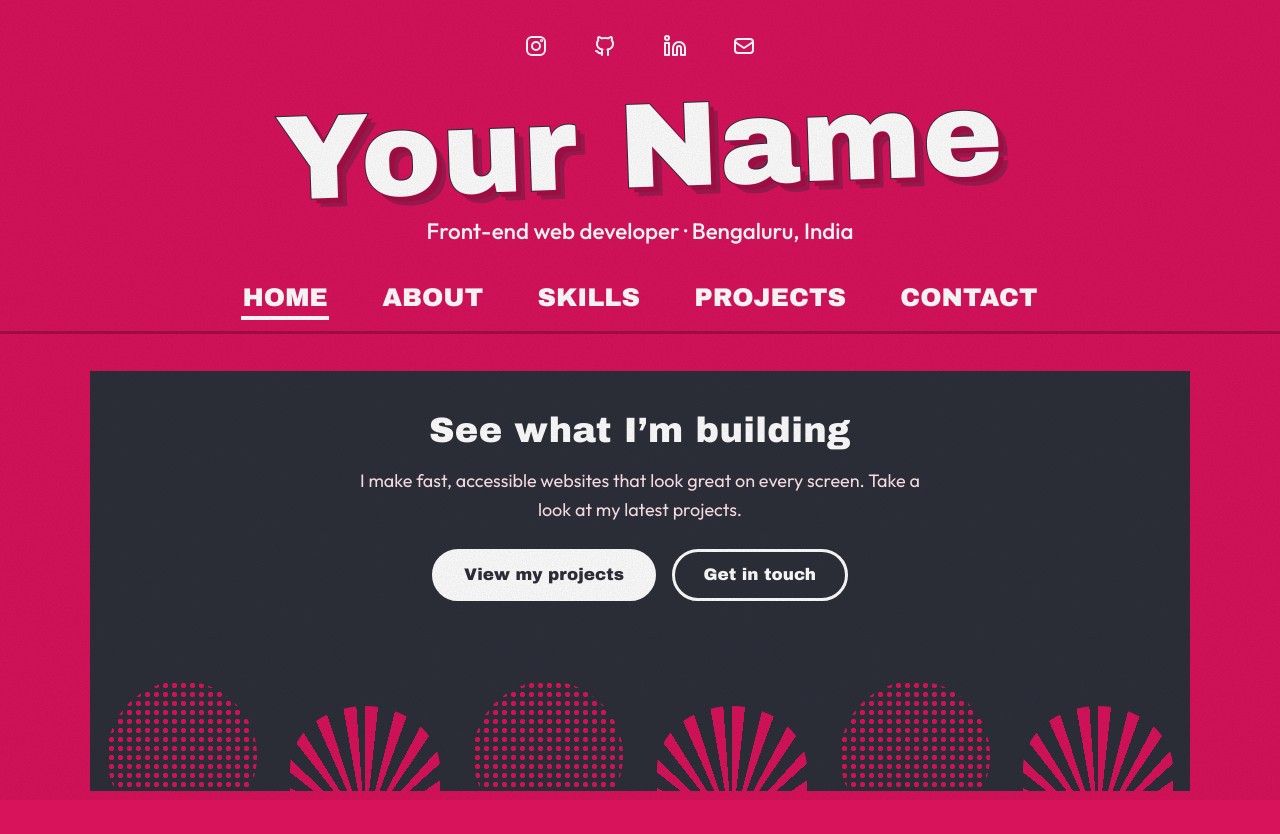
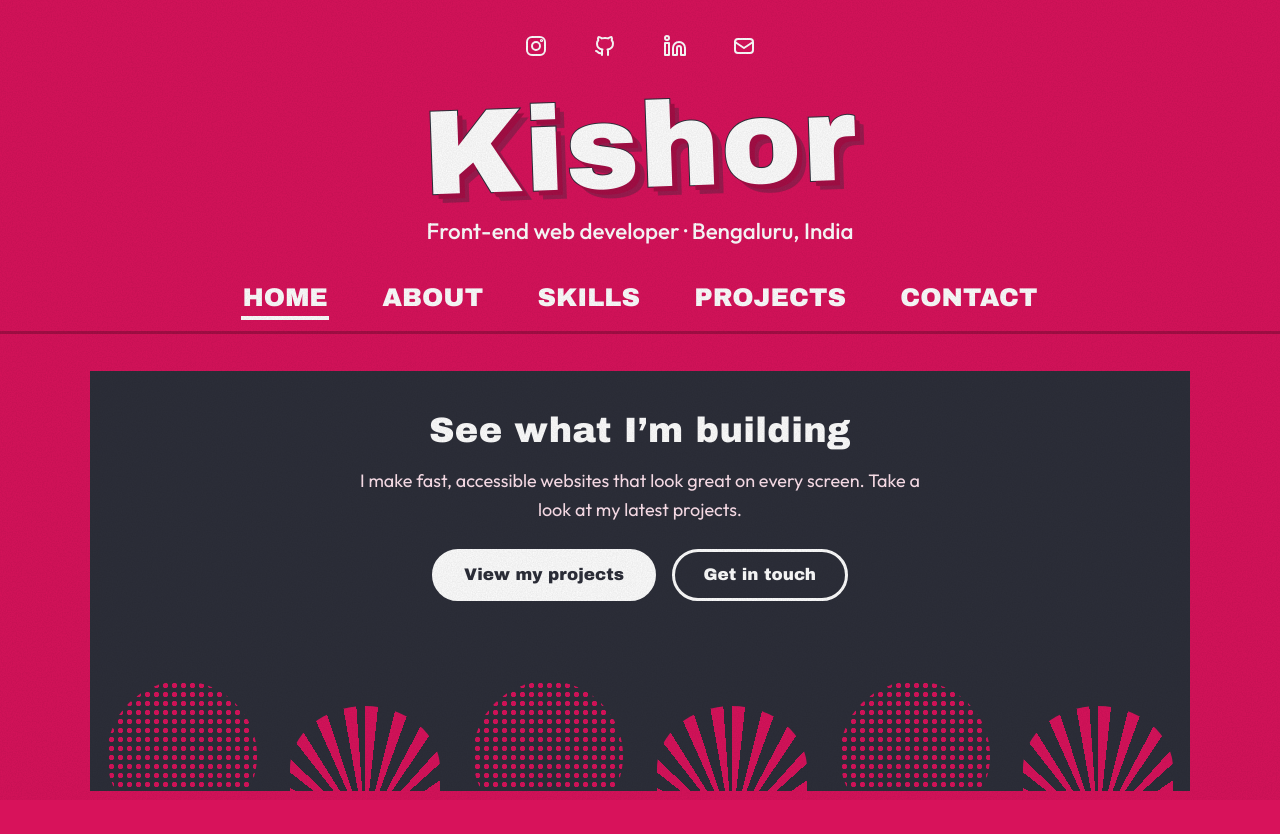
Before and after one commit to kish8rrrrr/my_portfolio, a plain HTML site: page index.html in a window 1280 px wide. Shown: the top 834 px of the page. Drawn offline with Linux system fonts and the light colour scheme; a web font is replaced by a local one.

Commit message:
Update index.html

```diff
--- a/index.html
+++ b/index.html
@@ -127,7 +127,7 @@ footer{background:var(--grey-deep);text-align:center;padding:1.75rem 1rem;color:
     <a href="#" aria-label="LinkedIn"><svg viewBox="0 0 24 24"><path d="M16 8a6 6 0 0 1 6 6v7h-4v-7a2 2 0 0 0-4 0v7h-4v-7a6 6 0 0 1 6-6zM2 9h4v12H2zM4 2a2 2 0 1 1 0 4 2 2 0 0 1 0-4z"/></svg></a>
     <a href="mailto:you@example.com" aria-label="Email"><svg viewBox="0 0 24 24"><rect x="3" y="5" width="18" height="14" rx="3"/><path d="m3 8 9 6 9-6"/></svg></a>
   </div>
-  <h1 class="name">Your Name</h1>
+  <h1 class="name">Kishor</h1>
   <p class="tag">Front-end web developer · Bengaluru, India</p>
 </div>
 
```
